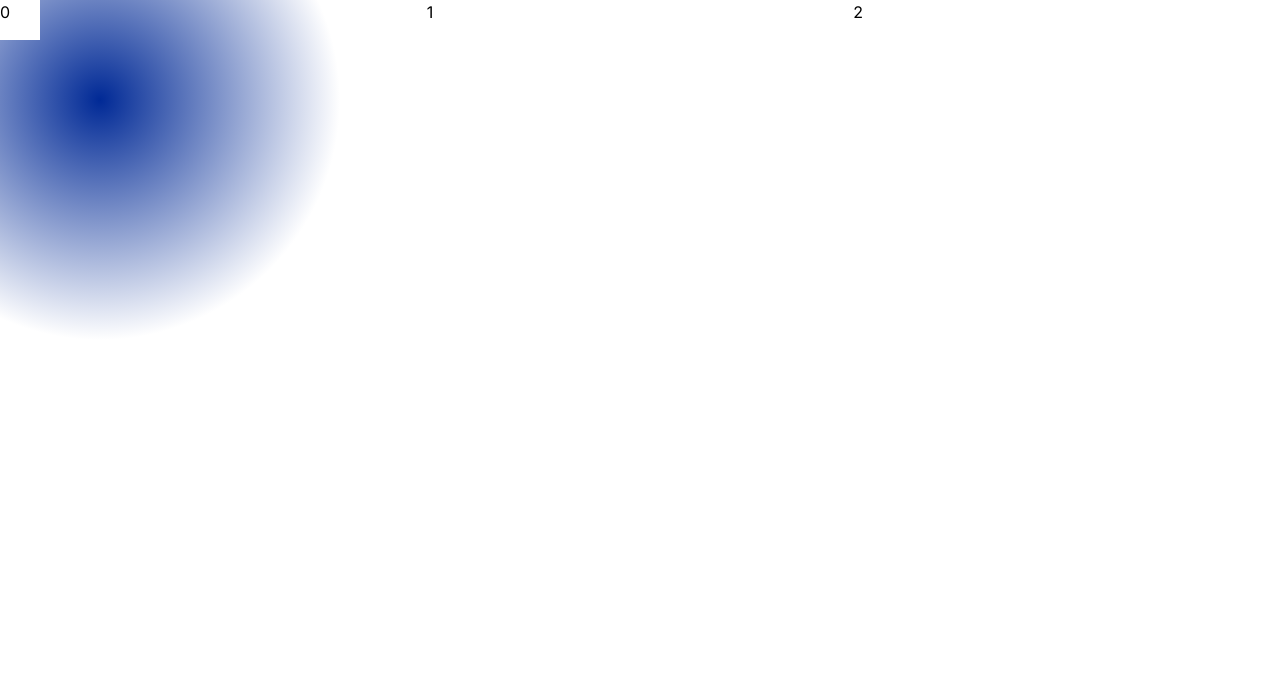
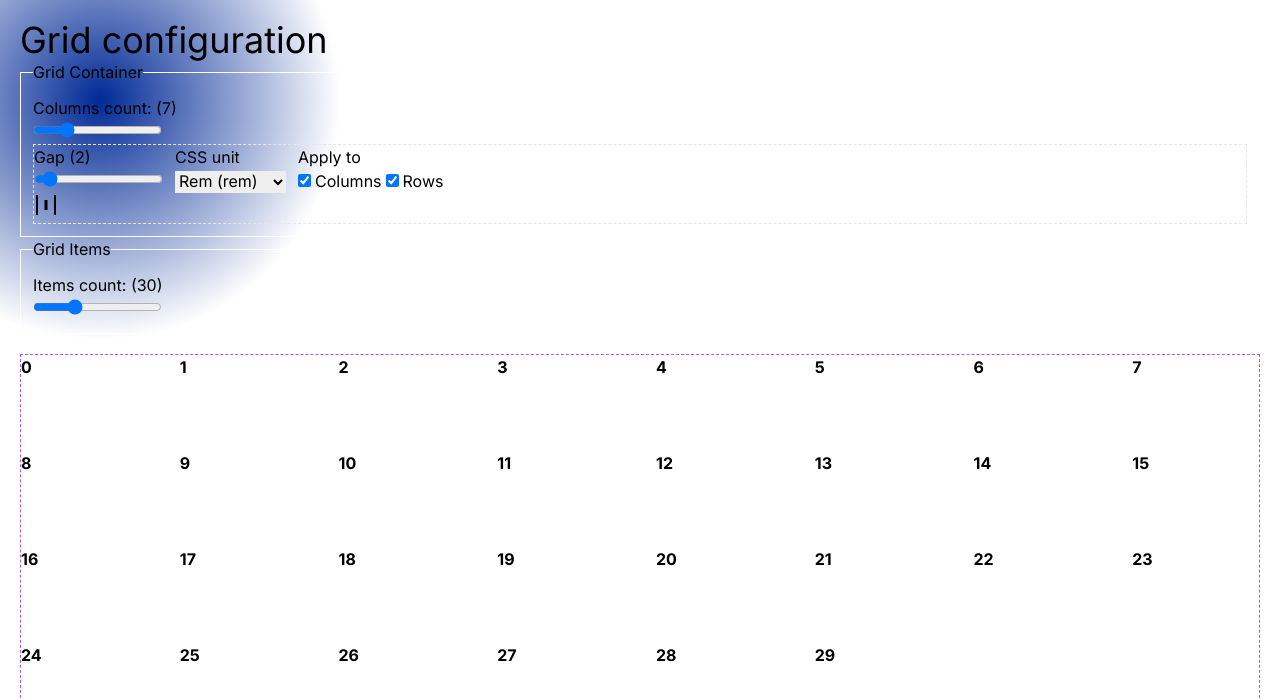
Before and after one commit to Mirko92/MyPortfolio, a Next.js app: page /tools/grid in a window 1280 px wide. Shown: the top 700 px of the page. Built offline with nearby package versions, Linux system fonts and the light colour scheme.

Commit message:
Grid tool wip

```diff
--- /dev/null
+++ b/src/app/tools/grid/MpGapControl.tsx
@@ -0,0 +1,96 @@
+import { MpCssProp } from "@/components/MpCssProp";
+import { useEffect, useState } from "react";
+
+interface MPGapValue {
+  value: number;
+  cssUnit: string;
+  axis: string[];
+  formattedValue: string;
+}
+
+interface MpGapControlProps {
+  onChange: (event: MPGapValue) => void;
+}
+
+/**
+ * TODO:i18n
+ * Gestisce il controllo del valore del GAP
+ * - un input range per determinare il valore
+ * - una select per la selezione dell'unità di misura desiderata
+ * - checkbox per indicare gli assi su cui andrà applicata
+ */
+export function MpGapControl({ onChange }: MpGapControlProps) {
+  const [x, setX] = useState<number>(2);
+  const [cssUnit, setCssUnit] = useState<string>("rem");
+  const [axis, setAxis] = useState<string[]>(["x", "y"]);
+
+  function toggleAxis(value: string) {
+    if (axis.includes(value)) {
+      setAxis(axis.filter((v) => v !== value));
+    } else {
+      setAxis([...axis, value]);
+    }
+  }
+
+  useEffect(() => {
+    onChange({
+      value: x,
+      cssUnit,
+      axis,
+      formattedValue:
+        axis.length === 1
+          ? axis.includes("y")
+            ? `0 ${x}${cssUnit}` // Only rows
+            : `${x}${cssUnit} 0` // Olny columns
+          : `${x}${cssUnit} `.repeat(2), // Both
+    });
+  }, [x, cssUnit, axis]);
+
+  return (
+    <div className="border-dashed border">
+      <div className="flex gap-3 items-center">
+        <MpCssProp
+          id="gap-control"
+          label="Gap"
+          value={x}
+          cssUnit={cssUnit}
+          onChange={(v, u) => {
+            setX(v);
+            setCssUnit(u);
+          }}
+        />
+
+        <div className="flex flex-col">
+          <span>Apply to</span>
+          <div className="flex gap-1">
+            <label htmlFor="y-axis">
+              <input
+                type="checkbox"
+                name="axis"
+                id="y-axis"
+                className="mr-1"
+                checked={axis.includes("y")}
+                onChange={() => toggleAxis("y")}
+              />
+              Columns
+            </label>
+
+            <label htmlFor="x-axis">
+              <input
+                type="checkbox"
+                name="axis"
+                id="x-axis"
+                className="mr-1"
+                checked={axis.includes("x")}
+                onChange={() => toggleAxis("x")}
+              />
+              Rows
+            </label>
+          </div>
+        </div>
+      </div>
+
+      <span className="material-symbols-outlined">horizontal_distribute</span>
+    </div>
+  );
+}
--- /dev/null
+++ b/src/app/tools/grid/MpGridContainerControl.tsx
@@ -0,0 +1,68 @@
+import { MpFieldset } from "@/components/MpFieldset";
+import { MpInput } from "@/components/MpInput";
+import { ChangeEvent, useEffect, useState } from "react";
+import { MpGapControl } from "./MpGapControl";
+
+export interface MpGridContainerConfig {
+  cols: number;
+  gap: string;
+}
+
+function createGridContainerClass(gridConfig: MpGridContainerConfig) {
+  const { cols, gap } = gridConfig;
+
+  return (
+    ".grid-container {" +
+      "display:grid;" +
+      "overflow: auto;" +
+      `gap: ${gap};` +
+      `grid-template-columns: 1fr repeat(${cols}, 1fr);` +
+    "}"
+  );
+}
+
+interface MpGridContainerControlProps {
+  onChange: (gridContainerClass: string) => void;
+}
+
+export function MpGridContainerControl(props: MpGridContainerControlProps) {
+  const { onChange } = props;
+
+  // Grid columns number
+  const [cols, setCols] = useState<number>(7);
+
+  // GAP value
+  const [gap, setGap] = useState<string>("");
+
+  function onChangeHandler(e: ChangeEvent) {
+    const cols = +(e.target as HTMLInputElement).value;
+
+    setCols(cols);
+  }
+
+  useEffect(() => {
+    onChange(createGridContainerClass({ cols, gap }));
+  }, [cols, gap]);
+
+  return (
+    <MpFieldset legend="Grid Container">
+      <>
+        <MpInput
+          id="cols-count"
+          label="Columns count:"
+          type="range"
+          min={0}
+          max={30}
+          value={cols}
+          onChange={onChangeHandler}
+        />
+
+        <MpGapControl
+          onChange={({formattedValue}) => {
+            setGap(formattedValue);
+          }}
+        />
+      </>
+    </MpFieldset>
+  );
+}
--- a/src/app/tools/grid/page.tsx
+++ b/src/app/tools/grid/page.tsx
@@ -1,21 +1,79 @@
-'use client';
+"use client";
 
-import { useState } from "react";
+import { MpInput } from "@/components/MpInput";
+import { useEffect, useState } from "react";
+import { MpGridContainerControl } from "./MpGridContainerControl";
+import { MpFieldset } from "@/components/MpFieldset";
+
+const GRID_STYLE_EL = "grid-style-element";
 
 export default function GridTools() {
-  const [ n, setN ] = useState<number>(3);
+  const [text, setText] = useState("");
 
-  return <main>
-    <section className="grid grid-cols-3">
-      {
-        Array.from({length: n}).map( (_, x) => {
-          return <article
-            className="w-10 h-10 bg-white"
-            key={`item-grid-${x}`}>
-            {x}
-          </article>;
-        })
-      }
-    </section>
-  </main>;
+  function removeExistingStyleEl() {
+    const alreadyExists = document.getElementById(GRID_STYLE_EL);
+
+    if (alreadyExists) {
+      alreadyExists.remove();
+    }
+  }
+
+  function createStyleEl() {
+    removeExistingStyleEl();
+
+    const styleEl = document.createElement("style");
+
+    styleEl.setAttribute("id", GRID_STYLE_EL);
+
+    styleEl.textContent = text;
+
+    document.head.appendChild(styleEl);
+  }
+
+  useEffect(() => {
+    createStyleEl();
+  });
+
+
+  // Grid items values
+  const [count, setCount] = useState<number>(30);
+
+  return (
+    <main className="p-5">
+      <h1 className="text-4xl">Grid configuration</h1>
+
+      <section className="mb-5 ">
+        <MpGridContainerControl
+          onChange={(gridContainerClass) => {
+            setText(gridContainerClass);
+          }}
+        />
+
+        <MpFieldset legend="Grid Items">
+          <div className="flex gap-1">
+            <MpInput
+              id="items-count"
+              label="Items count:"
+              type="range"
+              value={count}
+              onChange={(e) => setCount(+(e.target as HTMLInputElement).value)}
+            />
+          </div>
+        </MpFieldset>
+      </section>
+
+      <section className="grid-container border border-dashed border-purple-500">
+        {Array.from({ length: count }).map((_, x) => {
+          return (
+            <article
+              className="grid-item w-16 h-16 bg-white text-black font-bold"
+              key={`item-grid-${x}`}
+            >
+              {x}
+            </article>
+          );
+        })}
+      </section>
+    </main>
+  );
 }
--- /dev/null
+++ b/src/components/MpCssProp.tsx
@@ -0,0 +1,42 @@
+import { useEffect, useState } from "react";
+import { MpInput } from "./MpInput";
+import { MpCssUnitSelector } from "./MpCssUnitSelector";
+
+interface MpCssPropProps {
+  id      : string;
+  label   : string;
+  value   : number;
+  cssUnit : string;
+  onChange: (value: number, cssUnit: string) => void;
+}
+
+export function MpCssProp( props: MpCssPropProps ) {
+  const { id, label, value, cssUnit, onChange } = props;
+
+  const [x, setX]       = useState<number>(value);
+  const [unit, setUnit] = useState<string>(cssUnit);
+
+  useEffect(() => {
+    onChange(x, cssUnit);
+  }, [x, cssUnit]);
+
+  return (
+    <div className="flex gap-3">
+      <MpInput
+        id={id}
+        label={label}
+        type="range"
+        min={0}
+        max={30}
+        value={value}
+        onChange={(e) => setX(+(e.target as HTMLInputElement).value)}
+      />
+
+      <MpCssUnitSelector
+        label="CSS unit"
+        value={unit}
+        onChange={(e) => setUnit((e.target as HTMLSelectElement).value)}
+      />
+    </div>
+  );
+}
--- /dev/null
+++ b/src/components/MpCssUnitSelector.tsx
@@ -0,0 +1,39 @@
+interface MpCssUnitSelectorProps
+  extends React.SelectHTMLAttributes<HTMLSelectElement> {
+  /**
+   *
+   */
+  label: string;
+
+  /**
+   *
+   */
+  excluded?: string[];
+}
+
+export function MpCssUnitSelector(props: MpCssUnitSelectorProps) {
+  const { id, className, label, value, ...other } = props;
+
+  return (
+    <div className={className}>
+      <label
+        htmlFor={id}
+        className="block"
+      >
+        {label}
+      </label>
+
+      <select
+        id={id}
+        className="text-black"
+        value={value}
+        {...other}
+      >
+        <option value="px">Pixel (px)</option>
+        <option value="%">Percent (%)</option>
+        <option value="fr">Fraction (fr)</option>
+        <option value="rem">Rem (rem)</option>
+      </select>
+    </div>
+  );
+}
--- /dev/null
+++ b/src/components/MpFieldset.tsx
@@ -0,0 +1,15 @@
+import { PropsWithChildren } from "react";
+
+interface MpFieldsetProps {
+  legend: string;
+}
+
+export function MpFieldset(props: PropsWithChildren<MpFieldsetProps>) {
+  const { legend, children } = props;
+
+  return <fieldset className="border border-solid border-white p-3">
+    <legend>{legend}</legend>
+
+    {children}
+  </fieldset>
+}
--- /dev/null
+++ b/src/components/MpInput.tsx
@@ -0,0 +1,27 @@
+'use client';
+
+interface MpInputProps extends React.InputHTMLAttributes<HTMLInputElement>{
+  label: string;
+}
+
+export function MpInput(props: MpInputProps) {
+  const {
+    id,
+    label,
+    value,
+    className,
+    ...other
+  } = props;
+
+  return <div className={className} >
+    <label htmlFor={id} className="block">
+      { label } ({value})
+    </label>
+    <input
+      id={id}
+      className="text-black text-right"
+      value={value}
+      {...other}
+    />
+  </div>;
+}
```
